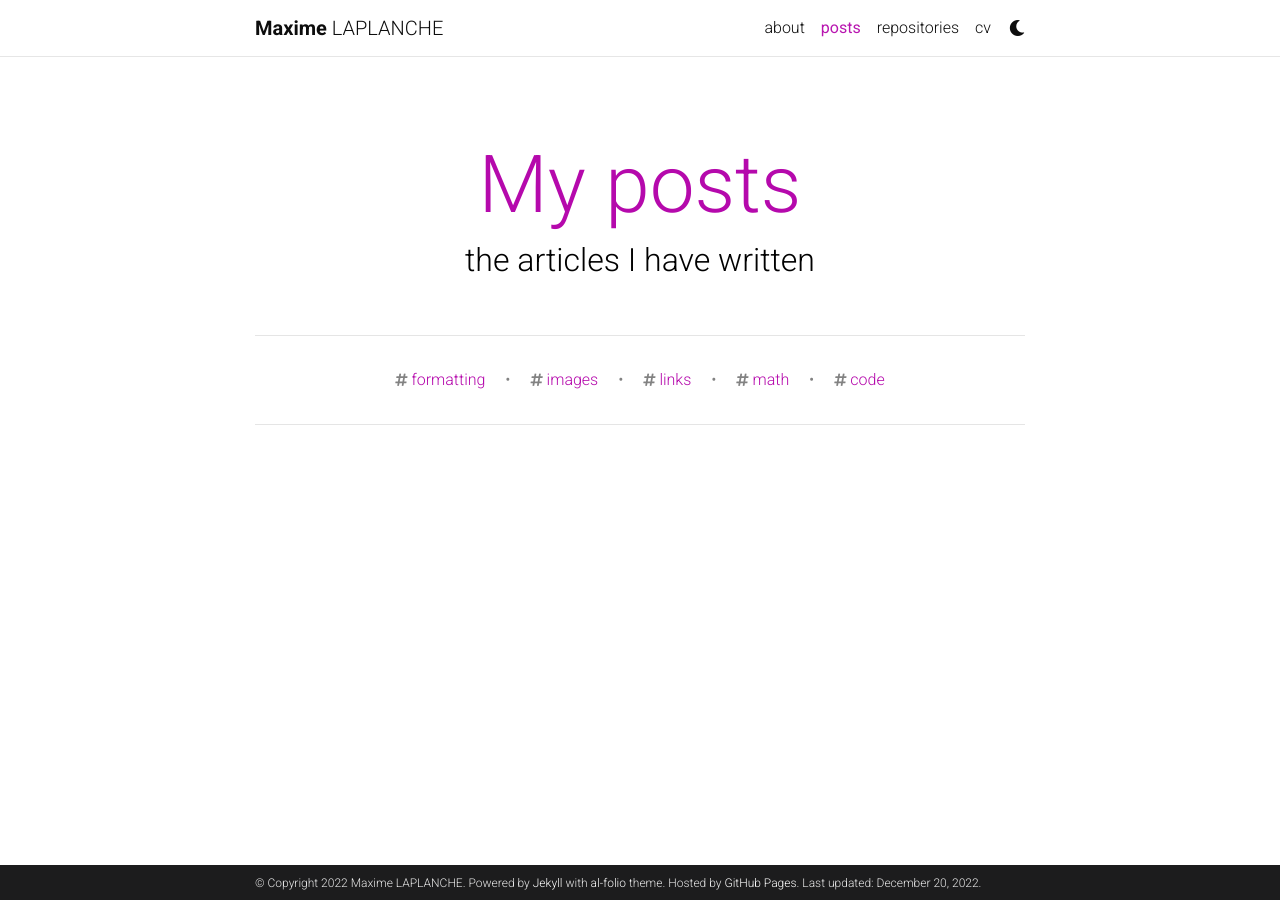
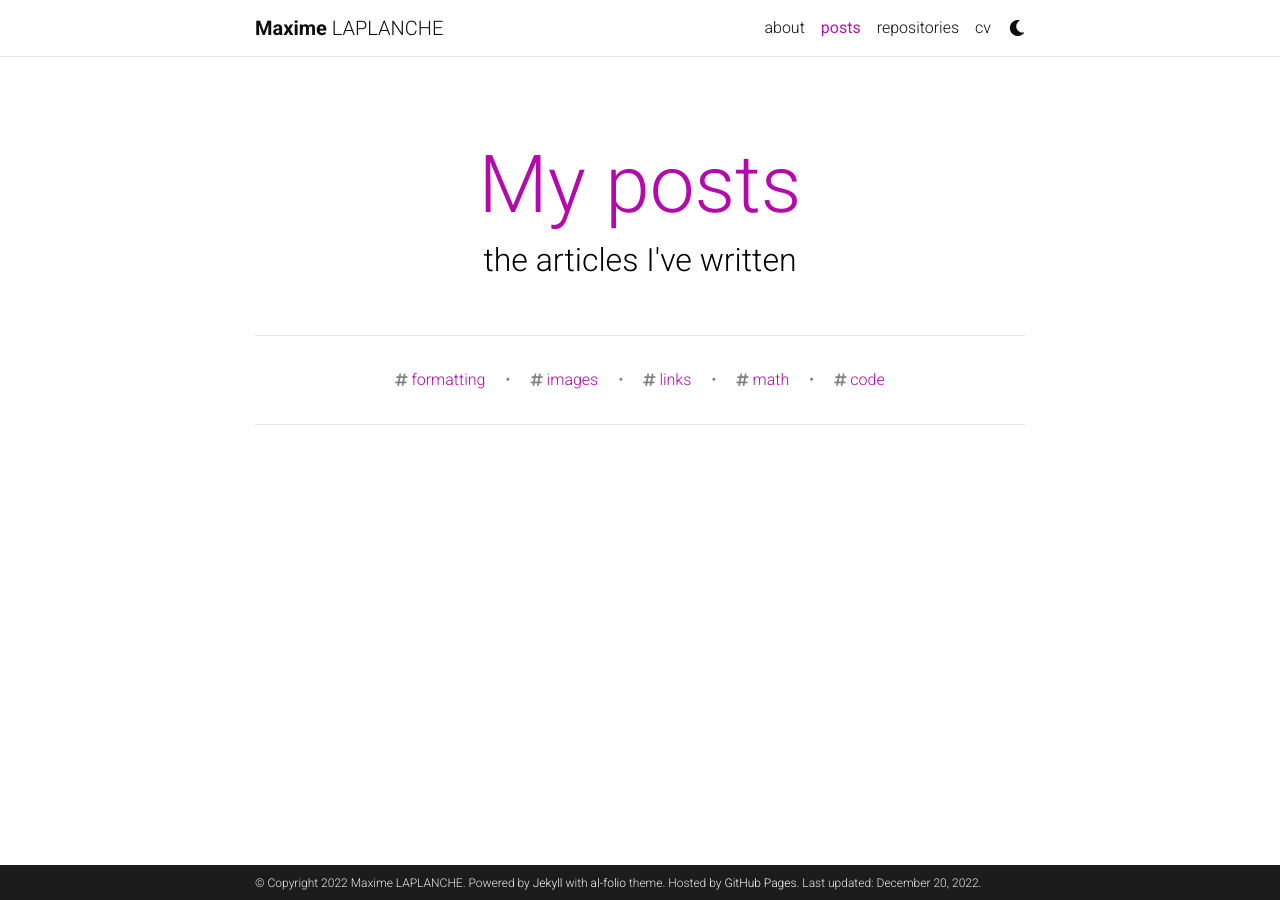
Before and after one commit to LaplancheMaxime/laplanchemaxime.github.io, a Jekyll site: the page built from blog/index.html, in a window 1280 px wide. Built offline with Jekyll 4.4.1, drawn with Linux system fonts in a browser that asks for light colours; the list of posts is cut into pages by our own code; comment, search, counter and statistics services are not loaded; a style sheet for code colours, icons or effects is not loaded.

Commit message:
update config

```diff
--- a/_config.yml
+++ b/_config.yml
@@ -114,7 +114,7 @@ bing_site_verification:  # out your bing-site-verification ID (Bing Webmaster)
 
 blog_name: My posts # blog_name will be displayed in your blog page
 blog_nav_title: posts # your blog must have a title for it to be displayed in the nav bar
-blog_description: the articles I have written
+blog_description: the articles I've written
 permalink: /blog/:year/:title/
 
 # Pagination
```
